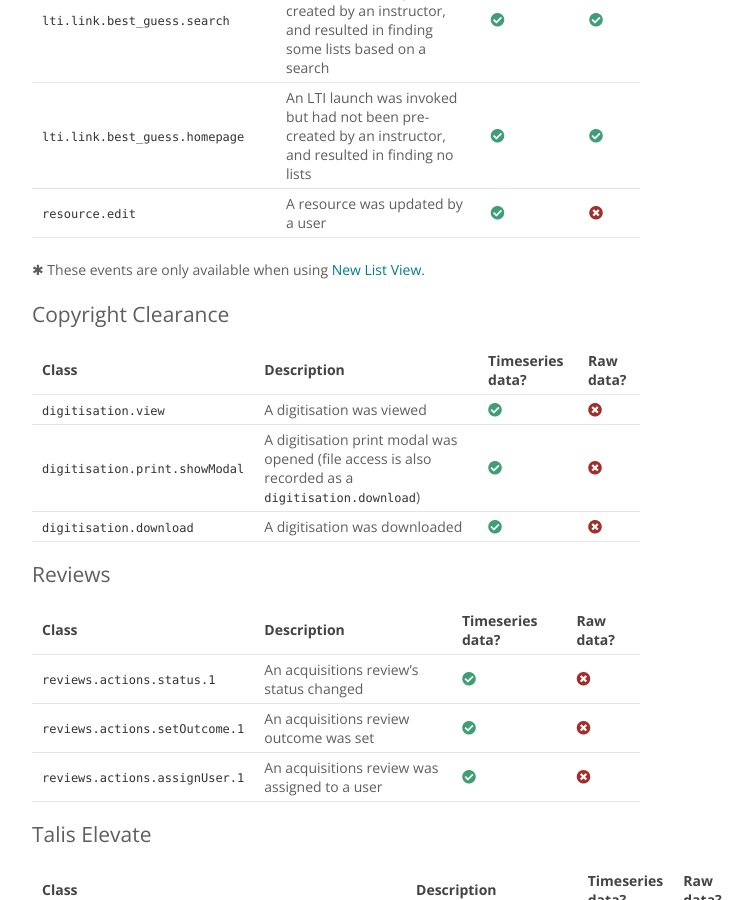
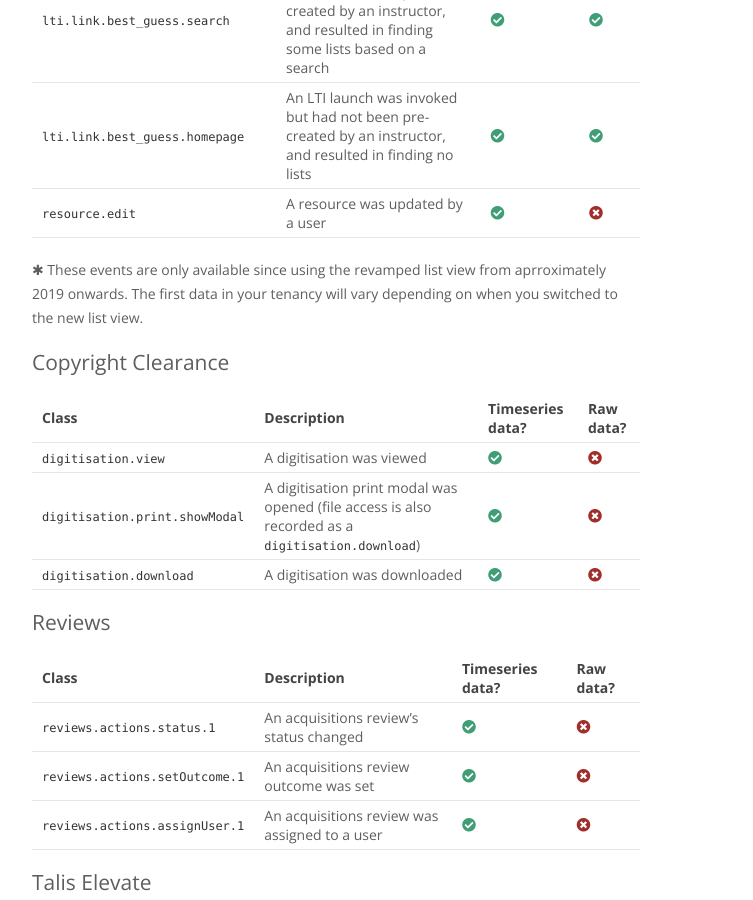
Before and after one commit to techfromsage/advanced-mis, a Jekyll site: the page built from topics/event-classes.md, in a window 1280 px wide and 900 px high, scrolled down 1438 px. Shown: the whole window, without its empty margins (375-1128 px from the left). Built offline with Jekyll 4.4.1, drawn with Linux system fonts in a browser that asks for light colours.

Commit message:
Update event-classes doc
fixes #35

```diff
--- a/topics/event-classes.md
+++ b/topics/event-classes.md
@@ -43,7 +43,7 @@ This page is broken up into sections for different areas of Talis Aspire.
 | `lti.link.best_guess.homepage` | An LTI launch was invoked but had not been pre-created by an instructor, and resulted in finding no lists |  [<i class="yes fas fa-check-circle"><span class="sr-only">Available</span></i>](timeseries.html#lti-links)  |  [<i class="yes fas fa-check-circle"><span class="sr-only">Available</span></i>](raw.html#lti-links)  |
 | `resource.edit` | A resource was updated by a user |  [<i class="yes fas fa-check-circle"><span class="sr-only">Available</span></i>](timeseries.html#resource-edit)  | <i class="no fas fa-times-circle"><span class="sr-only">Not available</span></i> |
 
-&#10033; These events are only available when using [New List View](https://support.talis.com/hc/en-us/articles/360000008189).
+&#10033; These events are only available since using the revamped list view from aprroximately 2019 onwards. The first data in your tenancy will vary depending on when you switched to the new list view.
 
 ## Copyright Clearance
 
```
